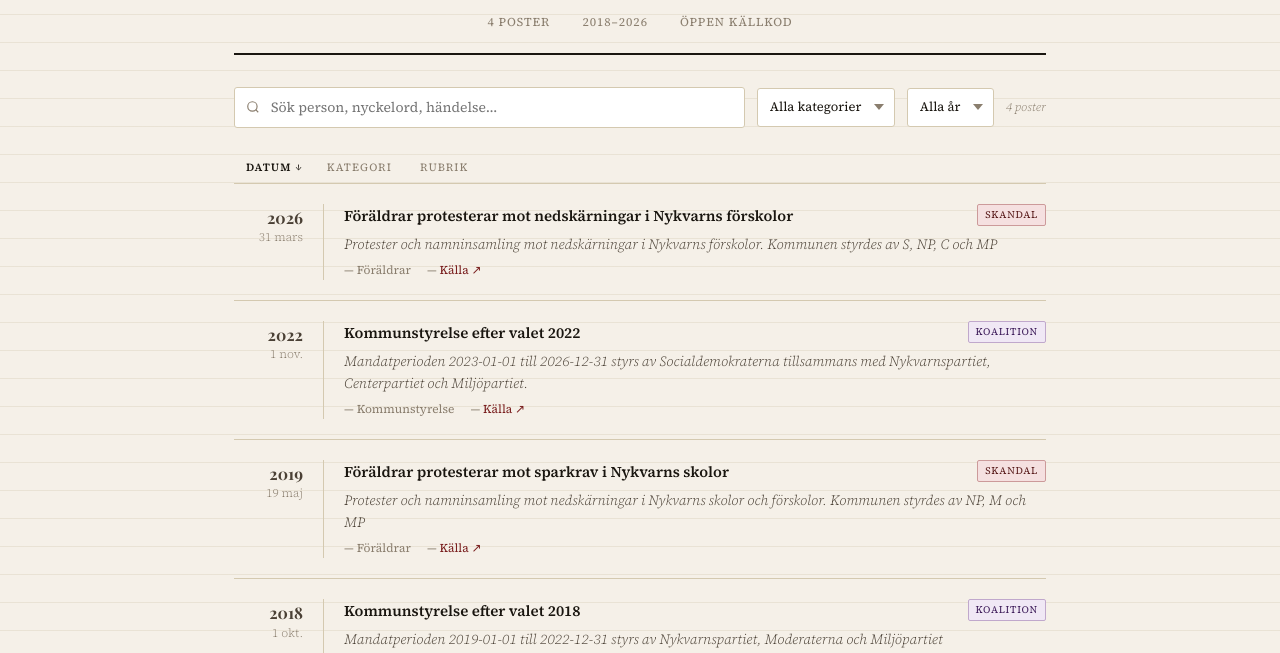
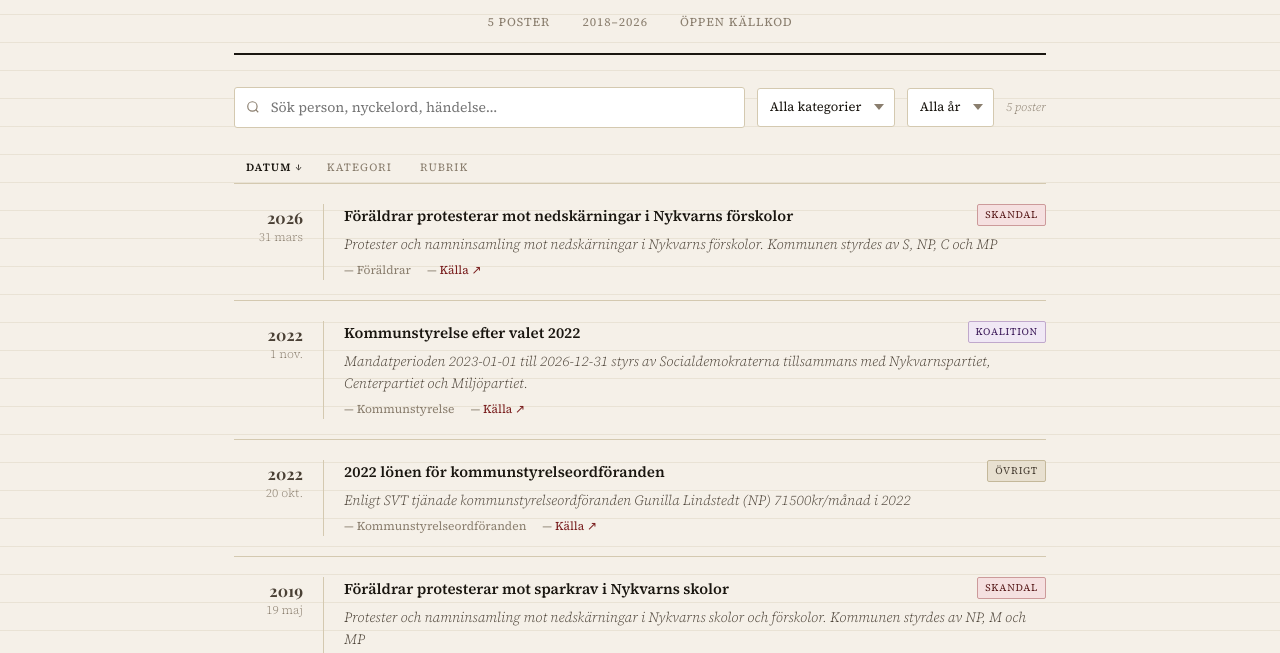
Before and after one commit to newmillobserver/newmillobserver, a plain HTML site: page newmillobserver.html in a window 1280 px wide. Shown: the part 153-806 px from the top of the page. Drawn offline with nearby package versions, Linux system fonts and the light colour scheme.

Commit message:
Update newmillobserver.html

```diff
--- a/newmillobserver.html
+++ b/newmillobserver.html
@@ -382,6 +382,15 @@ const CAT_LABELS = {
 
 const SAMPLE = [
   {
+    "id": 1775386857444,
+    "date": "2022-10-20",
+    "category": "other",
+    "title": "2022 lönen för kommunstyrelseordföranden",
+    "desc": "Enligt SVT tjänade kommunstyrelseordföranden Gunilla Lindstedt (NP) 71500kr/månad  i 2022",
+    "person": "Kommunstyrelseordföranden",
+    "source": "https://www.svt.se/nyheter/lokalt/stockholm/sa-mycket-tjanar-politikerna-i-stockholm"
+  },
+  {
     "id": 1775385100191,
     "date": "2026-03-31",
     "category": "scandal",
```
